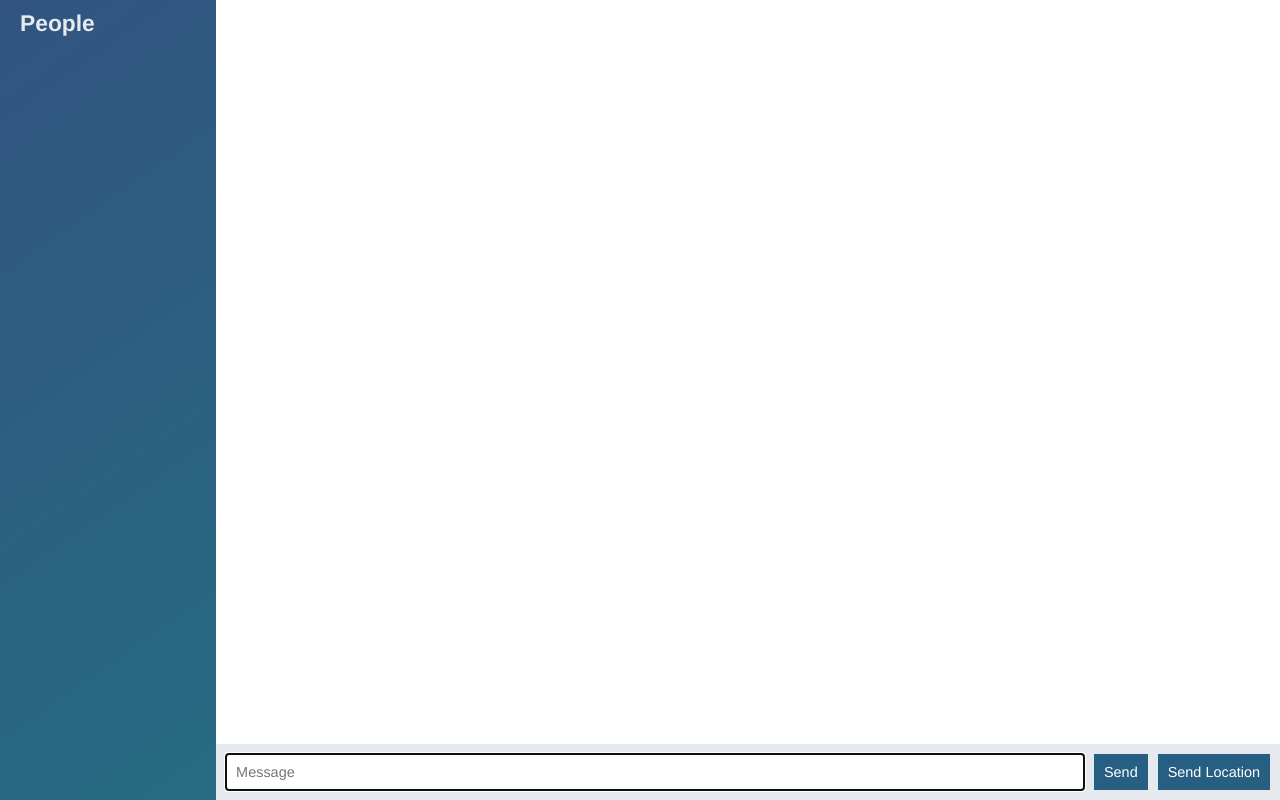
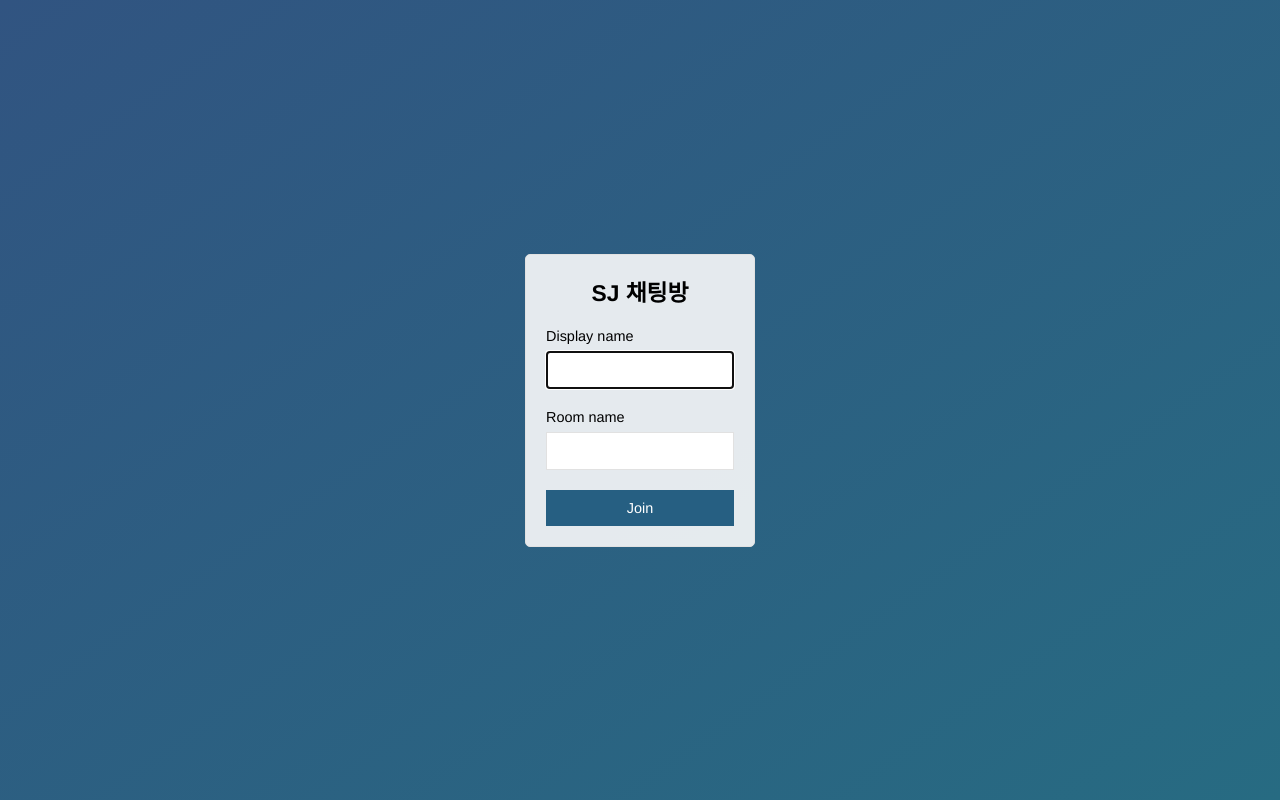
Before and after one commit to vince15dk/node-chat-app, a website: page public/index.html in a window 1280 px wide. Drawn offline with nearby package versions, Linux system fonts and the light colour scheme; no server answers.

Commit message:
Add join page that submits to chat.html

```diff
--- a/public/index.html
+++ b/public/index.html
@@ -1,62 +1,30 @@
 <!DOCTYPE html>
 <html>
-    <head>
-        <meta charset="utf-8">
-        <link rel="stylesheet" href="css/style.css">
-    </head>
-    <body class="chat">
+<head>
+    <meta charset="utf-8">
+    <title>Join | ChatApp</title>
+    <meta name="viewport" content="width=device-width, initial-scale=1, user-scalable=no">
+    <link rel="stylesheet" href="css/style.css">
+</head>
 
-        <div class="chat__sidebar">
-            <h3>People</h3>
-            <div id="users"></div>
+<body class="centered-form">
+    <div class="centered-form__form">
+    <form action="/chat.html">
+        <div class="form-field">
+            <h3>SJ 채팅방</h3>
         </div>
-
-        <div class="chat__main">
-                <ol id="messages" class="chat__messages"></ol>
-
-        <div class="chat__footer">
-                <form id="message-form">
-                        <input name="message" type="text" placeholder="Message" autofocus autocomplete="off"/>
-                        <button>Send</button>
-                    </form>
-                    <button id="send-location">Send Location</button>
+        <div class="form-field">
+        <label>Display name</label>
+        <input type ="text" name="name" autofocus/>
         </div>
-
+        <div class="form-field">
+            <label>Room name</label>
+            <input type="text" name="room"/>
         </div>
-
-        <script id="message-template" type="text/template">
-            <li calss ="message">
-                <div class="message__title">
-                    <h4>{{from}}</h4>
-                    <span>{{createdAt}}</span>
-                </div>
-                <div class="message__body">
-                    <p>{{text}}</p>
-                </div>
-            </li>
-        </script>
-
-        <script id="location-message-template" type="text/template">
-            <li calss ="message">
-                <div class="message__title">
-                    <h4>{{from}}</h4>
-                    <span>{{createdAt}}</span>
-                </div>
-                <div class="message__body">
-                    <p>
-                        <a href="{{url}}" target="_blank">My current location</a>
-                    </p>
-                </div>
-            </li>
-        </script>
-
-
-        <script src="/socket.io/socket.io.js"></script>
-        <script src="/js/libs/jquery-3.3.1.min.js"></script>
-        <script src="/js/libs/moment.js"></script>
-        <script src="./js/libs/mustache.js"></script>
-        <script src="/js/index.js"></script>
-
-    </body>
-
+        <div class="form-field">
+            <button>Join</button>
+        </div>
+    </form>
+    </div>
+</body>
 </html>
```
Also changed, not shown: public/chat.html (added, +63 -0 lines), public/js/chat.js (renamed from public/js/index.js).
